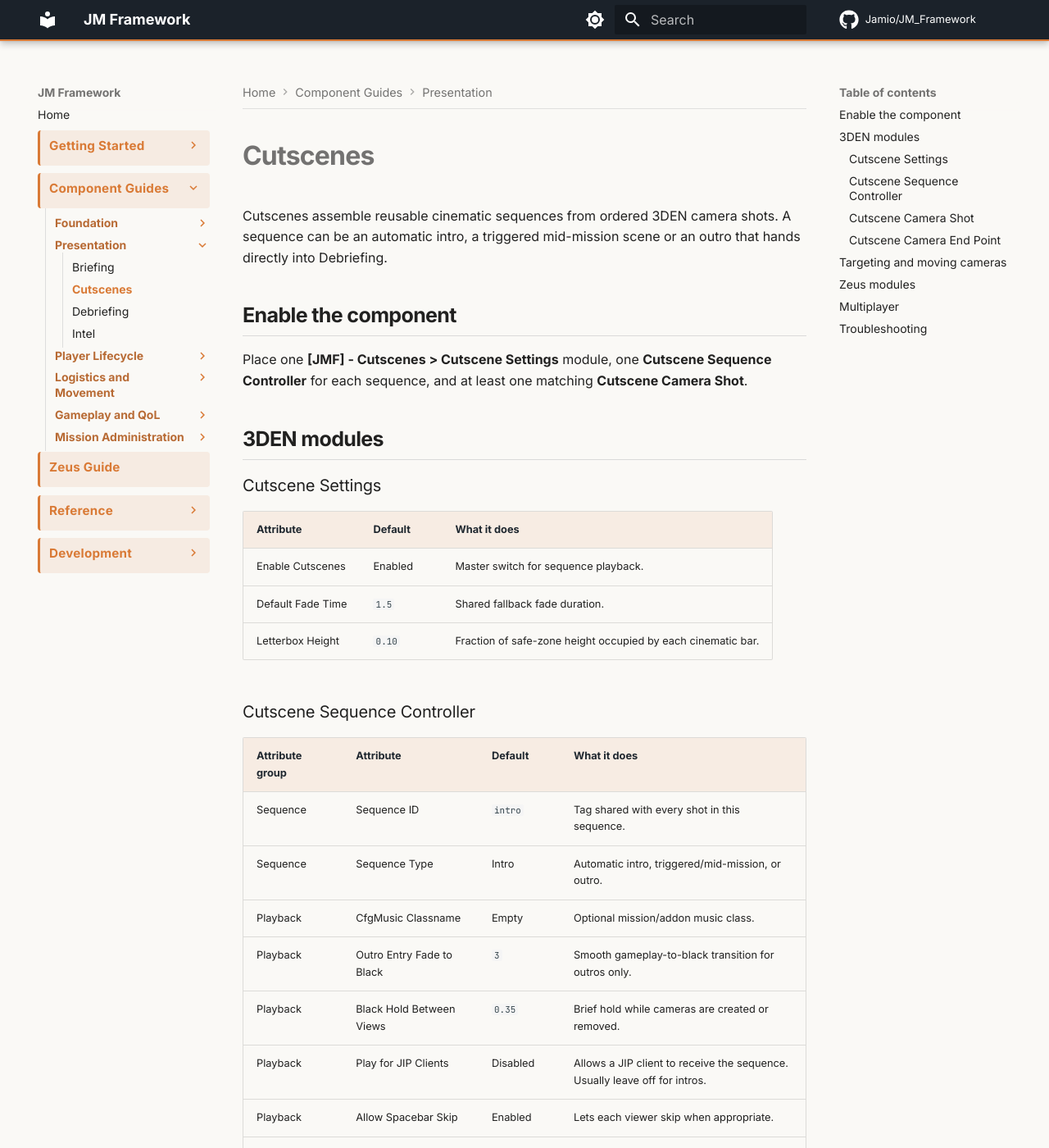
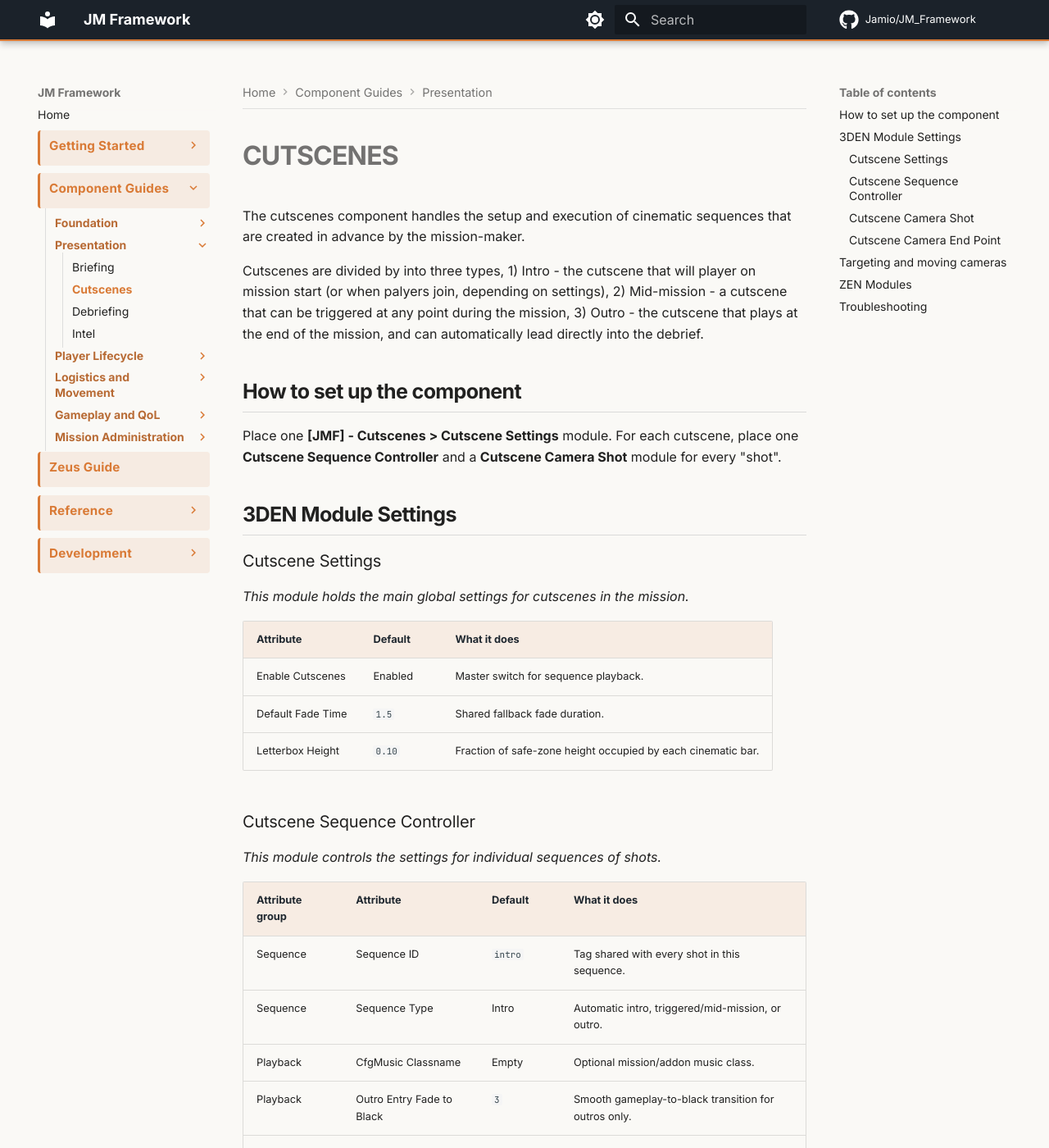
Before and after one commit to Jamio/JM_Framework_Docs, an MkDocs documentation site: the page built from docs/components/presentation/cutscenes.md, in a window 1280 px wide and 1400 px high. Shown: the whole window at 82% size. Built offline with MkDocs 1.6.1 and Material for MkDocs 9.7.7, drawn with Linux system fonts in a browser that asks for light colours; comment, search, counter and statistics services are not loaded; some of the changed text lies outside the part shown.

Commit message:
Revise cutscenes documentation for clarity and detail
Updated formatting and clarified instructions for cutscenes, including module settings and troubleshooting tips.

````diff
--- a/docs/components/presentation/cutscenes.md
+++ b/docs/components/presentation/cutscenes.md
@@ -1,14 +1,18 @@
-# Cutscenes
+# CUTSCENES
 
-Cutscenes assemble reusable cinematic sequences from ordered 3DEN camera shots. A sequence can be an automatic intro, a triggered mid-mission scene or an outro that hands directly into Debriefing.
+The cutscenes component handles the setup and execution of cinematic sequences that are created in advance by the mission-maker.
 
-## Enable the component
+Cutscenes are divided by into three types, 1) Intro - the cutscene that will player on mission start (or when palyers join, depending on settings), 2) Mid-mission - a cutscene that can be triggered at any point during the mission, 3) Outro - the cutscene that plays at the end of the mission, and can automatically lead directly into the debrief.
 
-Place one **[JMF] - Cutscenes > Cutscene Settings** module, one **Cutscene Sequence Controller** for each sequence, and at least one matching **Cutscene Camera Shot**.
+## How to set up the component
 
-## 3DEN modules
+Place one **[JMF] - Cutscenes > Cutscene Settings** module. For each cutscene, place one **Cutscene Sequence Controller** and a **Cutscene Camera Shot** module for every "shot".
+
+## 3DEN Module Settings
 
 ### Cutscene Settings
+
+*This module holds the main global settings for cutscenes in the mission.*
 
 | Attribute | Default | What it does |
 | --- | --- | --- |
@@ -17,6 +21,8 @@ Place one **[JMF] - Cutscenes > Cutscene Settings** module, one **Cutscene Seque
 | Letterbox Height | `0.10` | Fraction of safe-zone height occupied by each cinematic bar. |
 
 ### Cutscene Sequence Controller
+
+*This module controls the settings for individual sequences of shots.*
 
 | Attribute group | Attribute | Default | What it does |
 | --- | --- | --- | --- |
@@ -35,7 +41,9 @@ Place one **[JMF] - Cutscenes > Cutscene Settings** module, one **Cutscene Seque
 
 ### Cutscene Camera Shot
 
-Place the module where the camera begins. Its rotation supplies the fallback view direction.
+*This module is essentially the "camera" position and controls for the specific camera.*
+
+Place the module where the camera begins. By default, the rotation direction of the module will be the direction of the shot.
 
 | Attribute group | Attribute | Default | What it does |
 | --- | --- | --- | --- |
@@ -55,7 +63,7 @@ Place the module where the camera begins. Its rotation supplies the fallback vie
 
 ### Cutscene Camera End Point
 
-Synchronize this optional helper to one Camera Shot. The camera moves from the shot module to the endpoint during the shot. It is **not** a target or controller.
+Synchronise this optional helper to an existing Camera Shot. The camera moves from the shot module to the endpoint during the shot. It is **not** a target or controller.
 
 ## Targeting and moving cameras
 
@@ -70,19 +78,19 @@ Per-shot code is ordinary SQF. For example, server-start code can set an objecti
 missionNamespace setVariable ["objective_camera_seen", true, true];
 ```
 
-## Zeus modules
+## ZEN Modules
+
+Only one module currently exists for the cutscenes. it is a dialog to control and manually execute cutscenes.
 
 | ZEN module | Place on | Dialog options / result |
 | --- | --- | --- |
 | Play Cutscene Sequence | Empty ground | Selects a registered Sequence ID and starts it for the intended viewers. |
 
-## Multiplayer
+## Troubleshooting
 
-Client cameras, text and local shot code run for each viewer. Server shot code is executed once. Triggered sequences are transient; JIP behaviour follows the controller's setting. Outro protection and the final black screen remain active through the debrief hand-off.
-
-## Troubleshooting
+This is a bit of a nebulous system, but it does work. If you have any issues, check that individual cameras, sequence IDs and all that are properly set up and not duplicated. Good luck.
 
 - If no shots play, compare the controller and shot **Sequence ID** values exactly.
 - If shots play out of order, give each one a unique numeric **Shot Order**.
-- If the camera faces the wrong place, synchronize the intended target or rotate the Camera Shot module.
+- If the camera faces the wrong place, synchronise the intended target or rotate the Camera Shot module.
 - If an intro unexpectedly fades gameplay first, confirm the controller type is **Intro**, not **Outro**.
````
